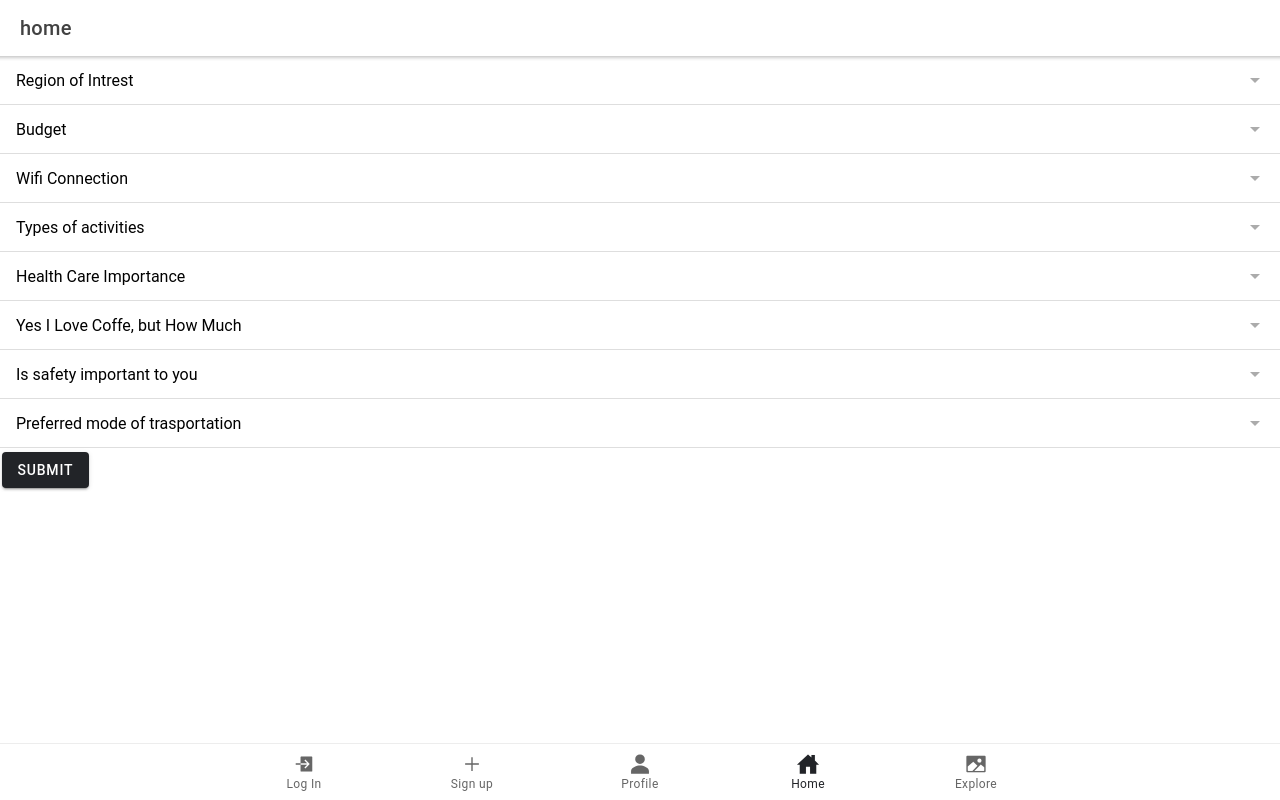
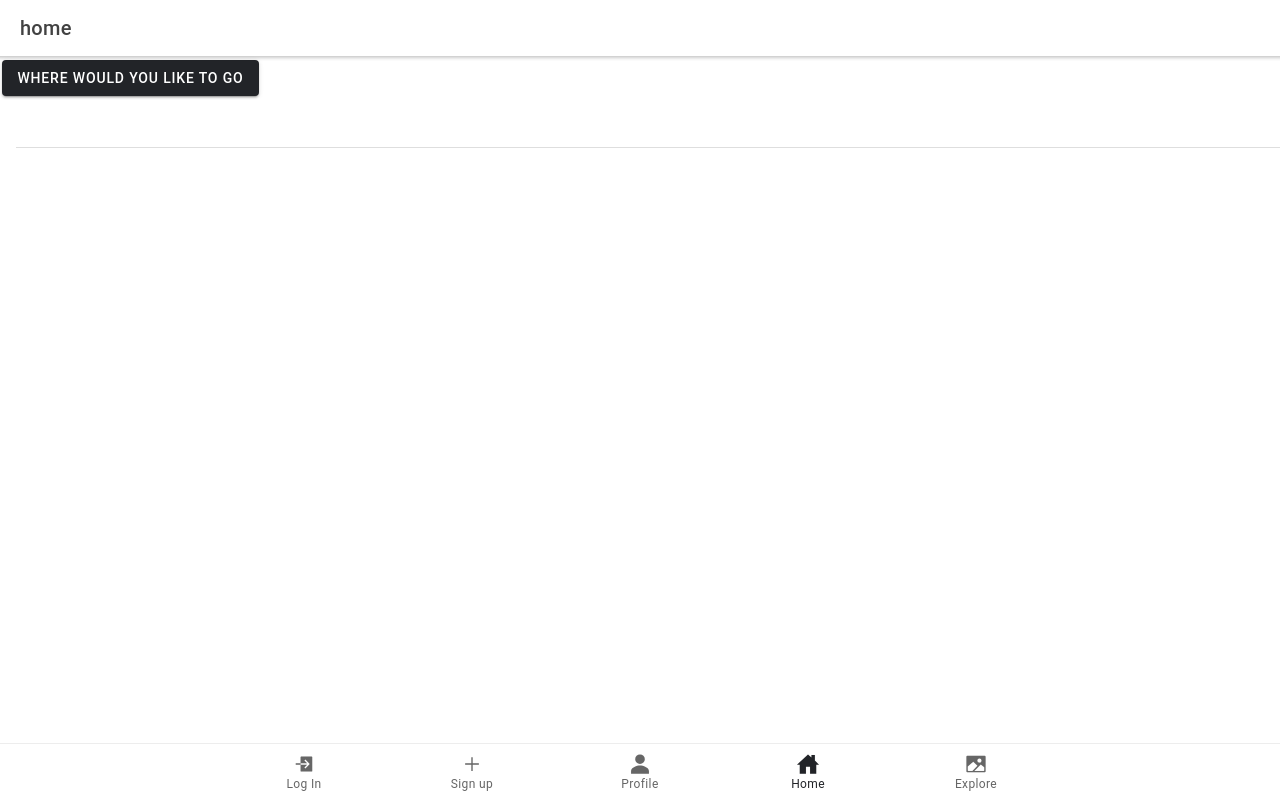
Before and after one commit to artichokecreativepdx/react-travel-app, a React (Create React App) app: page /home in a window 1280 px wide. Built offline with nearby package versions, Linux system fonts and the light colour scheme; no server answers; what pigeon-maps would draw is missing.

Commit message:
react fix

```diff
--- a/src/pages/home.js
+++ b/src/pages/home.js
@@ -1,4 +1,6 @@
-import {  useEffect } from "react";
+import { useState } from "react";
+// import useFetchData from "../hooks/fetch_data";
+
 import {
   IonContent,
   IonHeader,
@@ -9,20 +11,38 @@ import {
   IonLabel,
   IonSelect,
   IonSelectOption,
-  IonButton
+  IonButton,
+  IonModal,
 } from "@ionic/react";
-import axios from "axios";
 
 
 const Home = () => {
-  useEffect(() => {
-    axios
-    .get("http://127.0.0.1:8000/dataset")
-    .then((response) => {
-      console.log(response);
+  //const { data, loading } = useFetchData();
+  const [showModal, setShowModal] = useState(false);
 
-    });
-  });
+  // axios
+  //   .get("http://127.0.0.1:8000/dataset")
+  //   .then((response) => {
+  //     console.log(response);
+  //     return response.data();
+  //   })
+  //   .then((data) => {
+  //     const recommendPlaces = data.results.map((placeReccomend) => {
+  //       return {
+  //         region: placeReccomend.region,
+  //         budget: placeReccomend.cost,
+  //         wifi: placeReccomend.wifi,
+  //         activity: placeReccomend.activity,
+  //         healthcare: placeReccomend.healthcare,
+  //         identity: placeReccomend.lgbt,
+  //         coffee: placeReccomend.coffee,
+  //         safety: placeReccomend.safety,
+  //         transportation: placeReccomend.walk_drive,
+  //       };
+  //     });
+  //     setReccomend(recommendPlaces);
+  //   });
+
   return (
     <IonPage>
       <IonHeader>
@@ -31,7 +51,12 @@ const Home = () => {
         </IonToolbar>
       </IonHeader>
       <IonContent fullscreen>
-        <IonToolbar>
+        <IonModal isOpen={showModal}>
+          <IonHeader>
+            <IonToolbar>
+              <IonTitle>home</IonTitle>
+            </IonToolbar>
+          </IonHeader>
 
             <IonItem>
               <IonLabel>Region of Intrest</IonLabel>
@@ -73,8 +98,8 @@ const Home = () => {
                 <IonSelectOption value="fun">Fun</IonSelectOption>
                 <IonSelectOption value="work">Work</IonSelectOption>
               </IonSelect>
-              </IonItem>
-              <IonItem>
+            </IonItem>
+            <IonItem>
               <IonLabel>Health Care Importance</IonLabel>
               <IonSelect>
                 <IonSelectOption value="1">+</IonSelectOption>
@@ -82,12 +107,14 @@ const Home = () => {
                 <IonSelectOption value="3">+++</IonSelectOption>
                 <IonSelectOption value="4">++++</IonSelectOption>
               </IonSelect>
-              </IonItem>
-              <IonItem>
+            </IonItem>
+            <IonItem>
               <IonLabel>Yes I Love Coffe, but How Much</IonLabel>
               <IonSelect>
                 <IonSelectOption value="0">nope</IonSelectOption>
-                <IonSelectOption value="1">I can take it or leave it</IonSelectOption>
+                <IonSelectOption value="1">
+                  I can take it or leave it
+                </IonSelectOption>
                 <IonSelectOption value="2">I kind of like it</IonSelectOption>
                 <IonSelectOption value="3">yea, sure</IonSelectOption>
                 <IonSelectOption value="4">umm yea!</IonSelectOption>
@@ -100,7 +127,9 @@ const Home = () => {
                 <IonSelectOption value="yes">Yes</IonSelectOption>
                 <IonSelectOption value="no">No</IonSelectOption>
                 <IonSelectOption value="lgbt">LGBT Friendly</IonSelectOption>
-                <IonSelectOption value="female">Female Friendly</IonSelectOption>
+                <IonSelectOption value="female">
+                  Female Friendly
+                </IonSelectOption>
               </IonSelect>
             </IonItem>
             <IonItem>
@@ -108,15 +137,30 @@ const Home = () => {
               <IonSelect multiple={true}>
                 <IonSelectOption value="walk">Walk</IonSelectOption>
                 <IonSelectOption value="drive">Drive</IonSelectOption>
-                <IonSelectOption value="none">None of the Above</IonSelectOption>
+                <IonSelectOption value="none">
+                  None of the Above
+                </IonSelectOption>
               </IonSelect>
             </IonItem>
-            <IonButton value="submit">Submit</IonButton>
 
-        </IonToolbar>
+            <IonButton
+
+              expand="block"
+              onClick={() => setShowModal(false)}
+            >
+              Submit
+            </IonButton>
+
+        </IonModal>
+        <IonButton onClick={() => setShowModal(true)}>
+          Where would you like to go
+        </IonButton>
+
+        <IonItem></IonItem>
       </IonContent>
     </IonPage>
   );
 };
 
+
 export default Home;
```
